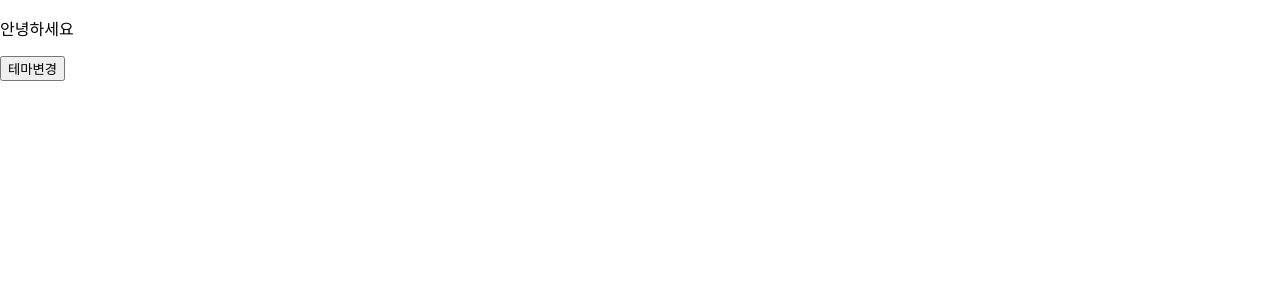
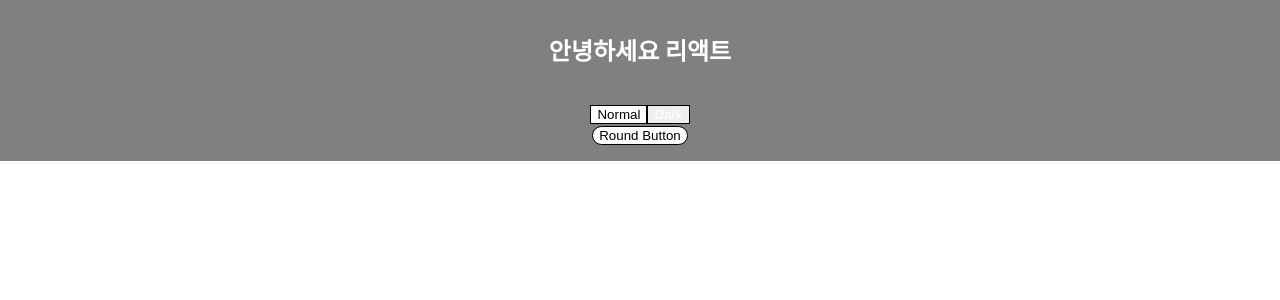
Before and after one commit to kimseungcheo/react1-2, a React (Create React App) app: page / in a window 1280 px wide. Shown: the top 300 px of the page. Built offline with nearby package versions, Linux system fonts and the light colour scheme.

Commit message:
20240612

```diff
--- /dev/null
+++ b/src/240612/MainPage.jsx
@@ -0,0 +1,35 @@
+import styled from "styled-components";
+
+const Wrapper = styled.div`
+  padding: 1em;
+  background: gray;
+`;
+
+const Title = styled.h1`
+  font-size: 1.5em;
+  color: white;
+  text-align: center;
+`;
+
+const Button = styled.button`
+  color: ${props => (props.dark ? 'white' : 'black')};
+  background: ${props => (props.dark ? 'dark' : 'white')};
+  border: 1px solid black;
+`;
+
+const RoundButton = styled(Button)`
+  border-radius: 16px;
+`;
+
+export default function MainPage() {
+  return (
+    <Wrapper>
+      <Title>안녕하세요 리액트</Title>
+      <br />
+      <Button>Normal</Button>
+      <Button dark>Dark</Button>
+      <br />
+      <RoundButton>Round Button</RoundButton>
+    </Wrapper>
+  );
+}
--- a/src/App.js
+++ b/src/App.js
@@ -1,17 +1,12 @@
+import React from 'react';
 import './App.css';
-import React from 'react';
-import DarkOrLight from './DarkOrLight';
-
-
+import MainPage from './240612/MainPage';
 
 function App() {
   return (
-    <>
-      <DarkOrLight/>
-
-
-    </>
-
+    <div className="App">
+      <MainPage />
+    </div>
   );
 }
 
--- a/src/index.js
+++ b/src/index.js
@@ -3,9 +3,6 @@ import ReactDOM from 'react-dom/client';
 import './index.css';
 import App from './App';
 import reportWebVitals from './reportWebVitals';
-import Library from './CHapter_03/Library';
-import Clock from './chapter_04/Clock';
-import Hello from './Hello';
 
 const root = ReactDOM.createRoot(document.getElementById('root'));
 root.render(
```
Also changed, not shown: package.json (+5 -3 lines), 2 other files (tests, documents, lock files or other folders).
